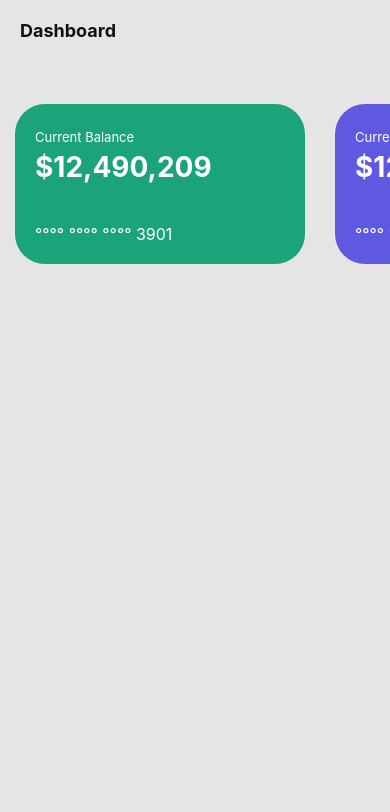
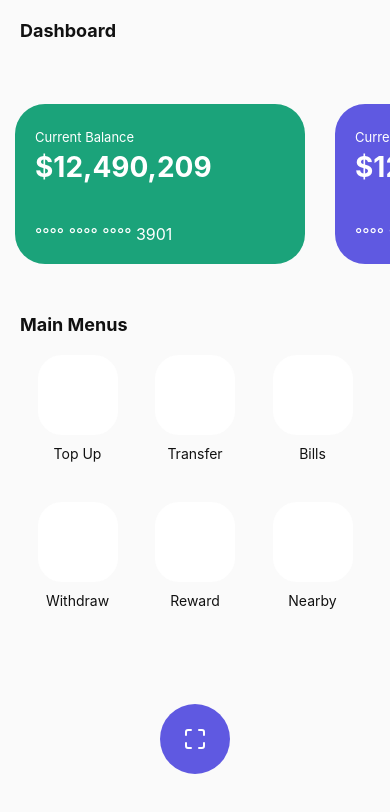
Before and after one commit to fernandapaiva/Finance, a React Native app: screen /Home in a window 390 px wide. Shown: the top 812 px of the page. Built offline with nearby package versions, Linux system fonts and the light colour scheme.

Commit message:
: Finalizando tela Home

```diff
--- /dev/null
+++ b/src/assets/Vector.js
@@ -0,0 +1,20 @@
+import * as React from "react"
+import Svg, { Path } from "react-native-svg"
+const Vector = (props) => (
+  <Svg
+    xmlns="http://www.w3.org/2000/svg"
+    width={20}
+    height={20}
+    fill="none"
+    {...props}
+  >
+    <Path
+      stroke="#fff"
+      strokeLinecap="round"
+      strokeLinejoin="round"
+      strokeWidth={2}
+      d="M6 1H3a2 2 0 0 0-2 2v3m18 0V3a2 2 0 0 0-2-2h-3m0 18h3a2 2 0 0 0 2-2v-3M1 14v3a2 2 0 0 0 2 2h3"
+    />
+  </Svg>
+)
+export default Vector
--- a/src/screens/Home/index.tsx
+++ b/src/screens/Home/index.tsx
@@ -10,7 +10,14 @@ import {
   TitleCard,
   NumberCard,
   Separator5,
+  Separator10,
   Separator40,
+  Separator20,
+  ContainerWhite,
+  TitleMenu,
+  ContainerAbsolute,
+  Description,
+  TitleDescription,
 } from "./styles";
 import WalletIcon from "../../assets/Wallet";
 import Transfer from "../../assets/Transfer";
@@ -19,6 +26,7 @@ import Withdraw from "../../assets/Withdraw";
 import Reward from "../../assets/Reward";
 import Nearby from "../../assets/Nearby";
 import Notification from "../../assets/Notification";
+import Vector from "../../assets/Vector";
 
 export default function Home() {
   const DATA = [
@@ -66,17 +74,61 @@ export default function Home() {
         <Separator40 />
       </View>
       <View style={{flex: 1}}>
+        <>
+        <TitleMenu>Main Menus</TitleMenu>
+        </>
+        <Separator20 />
         <RowView>
+          <Description>
+          <ContainerWhite>
           <WalletIcon />
+          </ContainerWhite>
+          <Separator10 />
+          <TitleDescription>Top Up</TitleDescription>
+          </Description>
+          <Description>
+          <ContainerWhite>
           <Transfer />
+          </ContainerWhite>
+          <Separator10 />
+          <TitleDescription>Transfer</TitleDescription>
+          </Description>
+          <Description>
+          <ContainerWhite>
           <Bills />
+          </ContainerWhite>
+          <Separator10 />
+          <TitleDescription>Bills</TitleDescription>
+          </Description>
         </RowView>
+        <Separator40 />
         <RowView>
+          <Description>
+          <ContainerWhite>
           <Withdraw />
+          </ContainerWhite>
+          <Separator10 />
+          <TitleDescription>Withdraw</TitleDescription>
+          </Description>
+          <Description>
+          <ContainerWhite>
           <Reward />
+          </ContainerWhite>
+          <Separator10 />
+          <TitleDescription>Reward</TitleDescription>
+          </Description>
+          <Description>
+          <ContainerWhite>
           <Nearby />
+          </ContainerWhite>
+          <Separator10 />
+          <TitleDescription>Nearby</TitleDescription>
+          </Description>
         </RowView>
       </View>
+      <ContainerAbsolute>
+        <Vector />
+      </ContainerAbsolute>
     </Container>
   );
 }
--- a/src/screens/Home/styles.ts
+++ b/src/screens/Home/styles.ts
@@ -16,11 +16,15 @@ const CardColors = (item: any) => {
 
 export const Container = styled.SafeAreaView`
   flex: 1;
-  background-color: #E5E5E5;
+  background-color: #fafafa;
 `;
 
 export const Separator5 = styled.View`
   height: 5px;
+`;
+
+export const Separator10 = styled.View`
+  height: 10px;
 `;
 
 export const Separator20 = styled.View`
@@ -41,6 +45,13 @@ export const TitleBlack = styled.Text`
   font-size: 18px;
   color: #111111;
   font-weight: bold;
+`;
+
+export const TitleMenu = styled.Text`
+  font-size: 18px;
+  color: #111111;
+  font-weight: bold;
+  margin-left: 20px;
 `;
 
 export const CardContainer = styled.View`
@@ -71,3 +82,33 @@ export const RowView = styled.View`
   width: 100%;
   justify-content: space-evenly;
 `;
+
+export const Description = styled.View`
+  align-items: center;
+`;
+
+export const TitleDescription = styled.Text`
+  font-size: 14px;
+  color: #111111;
+`;
+
+export const ContainerWhite = styled.TouchableOpacity`
+  width: 80px;
+  height: 80px;
+  border-radius: 24px;
+  background-color: #ffffff;
+  justify-content: center;
+  align-items: center;
+`;
+
+export const ContainerAbsolute = styled.View`
+  position: absolute;
+  width: 70px;
+  height: 70px;
+  background-color: #5F59E1;
+  border-radius: 40px;
+  justify-content: center;
+  align-items: center;
+  align-self: center;
+  bottom: 70px;
+`;
```
